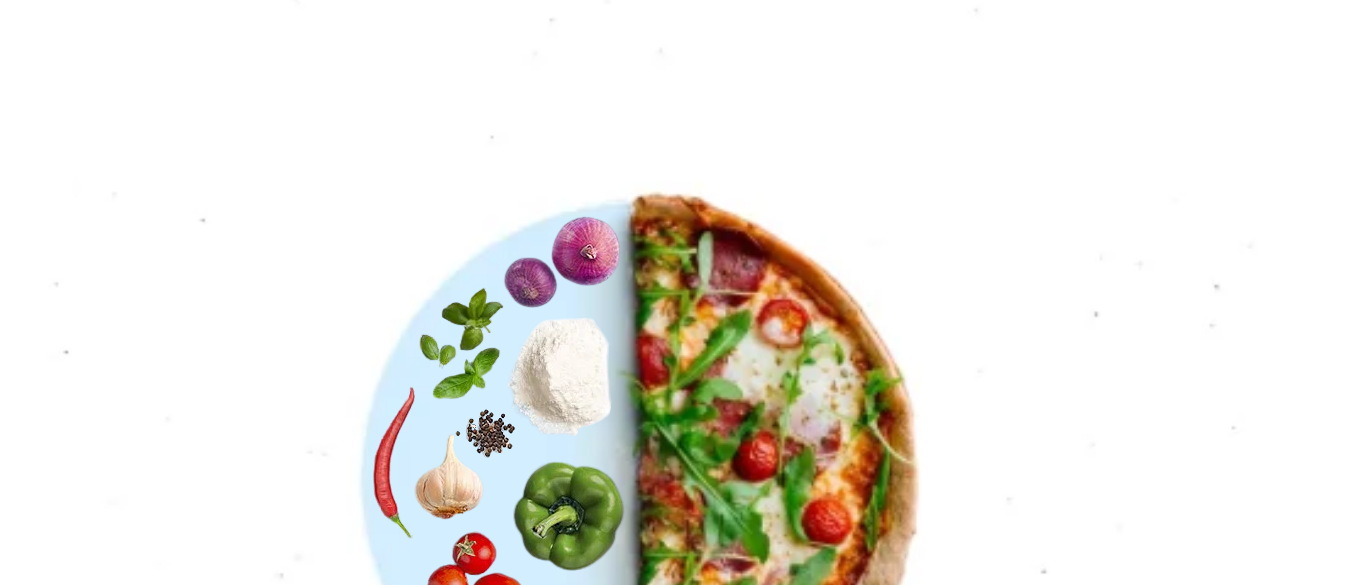
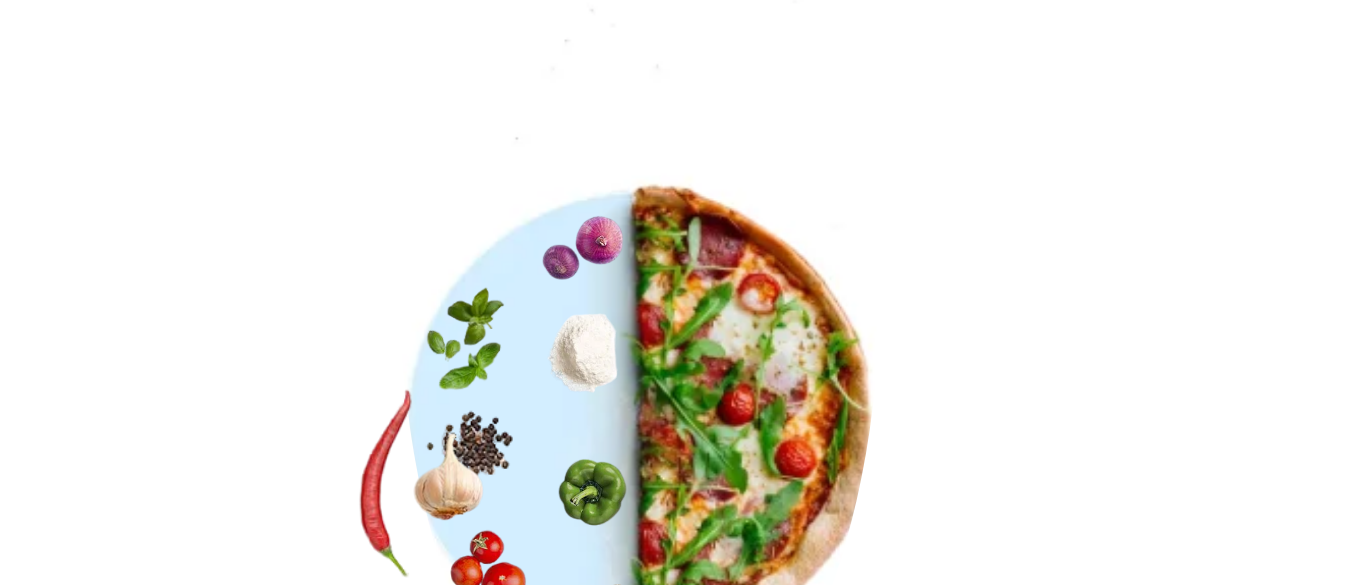
Before and after one commit to DreyWesson/culinary-animation, a plain HTML site: page index.html in a window 1280 px wide. Shown: the part 215-800 px from the top of the page, 1347 px wide, since content can reach past the window. Drawn offline with nearby package versions, Linux system fonts and the light colour scheme; a script that the page names is missing.

Commit message:
Made it responsive

```diff
--- a/css/main.css
+++ b/css/main.css
@@ -10,7 +10,7 @@ body {
 h1 {
   font-family: "Poppins";
   color: #43515c;
-  font-size: 3em;
+  font-size: 1.5em;
   font-weight: lighter;
   letter-spacing: 10px;
   padding: 50px 0px 0px 0px;
@@ -20,14 +20,19 @@ h1 {
 p {
   font-family: "Poppins";
   color: #43515c;
-  font-size: 24px;
+  font-size: 1em;
   font-weight: 100;
   z-index: 999;
 }
 
+img {
+  max-width: 100%;
+}
+/* First section
+==============================*/
 .first-section {
   width: 100%;
-  height: 150vh;
+  height: 100vh;
   display: flex;
   align-items: center;
   flex-direction: column;
@@ -38,6 +43,13 @@ p {
 .first-section .images-wrapper {
   position: absolute;
 }
+.section_1_bg {
+  transform: translateY(70%);
+  height: 60vh;
+  width: 60vh;
+  border-radius: 50%;
+  object-fit: cover;
+}
 
 .ingredient-images {
   position: absolute;
@@ -46,61 +58,64 @@ p {
   height: 530px;
   top: 420px;
 }
-
+.ingredient-images img {
+  max-width: 40px;
+}
 .section_1_01 {
   position: absolute;
-  top: 10px;
-  right: 10px;
+  top: 5px;
+  right: 5px;
 }
 
 .section_1_02 {
   position: absolute;
-  top: 80px;
-  right: 130px;
+  top: 40px;
+  right: 65px;
 }
 
 .section_1_03 {
   position: absolute;
-  top: 100px;
-  right: 10px;
+  top: 50px;
+  right: 5px;
 }
 
 .section_1_04 {
   position: absolute;
-  top: 200px;
-  right: 120px;
+  top: 100px;
+  right: 60px;
 }
 
 .section_1_05 {
   position: absolute;
-  top: 225px;
-  right: 150px;
+  top: 114px;
+  right: 75px;
 }
 
 .section_1_06 {
   position: absolute;
-  top: 170px;
-  right: 210px;
+  top: 75px;
+  right: 105px;
 }
 
 .section_1_07 {
   position: absolute;
-  top: 250px;
-  right: 10px;
+  top: 125px;
+  right: 5px;
 }
 
 .section_1_08 {
   position: absolute;
-  top: 320px;
-  right: 110px;
+  top: 160px;
+  right: 55px;
 }
 
 .section_1_09 {
   position: absolute;
-  top: 370px;
-  right: 10px;
+  top: 185px;
+  right: 5px;
 }
-
+/* Second section
+==============================*/
 .second-section {
   width: 100%;
   height: 100vh;
@@ -123,7 +138,14 @@ p {
   overflow: hidden;
   height: 100%;
 }
+.top,
+.bottom {
+  margin-top: 0%;
+  margin-bottom: 0%;
+}
 
+/* Third section
+==============================*/
 .third-section {
   width: 100%;
   height: 150vh;
@@ -144,7 +166,13 @@ p {
 .third-section .images-wrapper img {
   position: absolute;
 }
+.third-section h1,
+.third-section p {
+  color: #fff;
+}
 
+/* Forth section
+==============================*/
 .forth-section {
   width: 100%;
   height: 150vh;
@@ -164,3 +192,188 @@ p {
 .forth-section .images-wrapper img {
   position: absolute;
 }
+.forth-section img {
+  width: 100%;
+}
+.forth-section .images-wrapper img {
+  margin-top: 15%;
+}
+/* Responsiveness
+==============================*/
+@media only screen and (min-width: 768px) {
+  h1 {
+    font-family: "Poppins";
+    color: #43515c;
+    font-size: 3em;
+    font-weight: lighter;
+    letter-spacing: 10px;
+    padding: 50px 0px 0px 0px;
+    z-index: 999;
+  }
+
+  p {
+    font-family: "Poppins";
+    color: #43515c;
+    font-size: 24px;
+    font-weight: 100;
+    z-index: 999;
+  }
+  .first-section {
+    width: 100%;
+    height: 150vh;
+    display: flex;
+    align-items: center;
+    flex-direction: column;
+    text-align: center;
+    position: relative;
+  }
+  .section_1_bg {
+    transform: translateY(20%);
+    height: 120vh;
+  }
+  .ingredient-images {
+    position: absolute;
+    width: 400px;
+    left: calc(50% - 400px);
+    height: 530px;
+    top: 420px;
+  }
+  .ingredient-images img {
+    max-width: 50%;
+    width: 80px;
+  }
+  .section_1_01 {
+    position: absolute;
+    top: 45px;
+    right: 0px;
+  }
+
+  .section_1_02 {
+    position: absolute;
+    top: 80px;
+    right: 80px;
+  }
+
+  .section_1_03 {
+    position: absolute;
+    top: 120px;
+    right: 10px;
+  }
+
+  .section_1_04 {
+    position: absolute;
+    top: 190px;
+    right: 60px;
+  }
+
+  .section_1_05 {
+    position: absolute;
+    top: 250px;
+    right: 80px;
+  }
+
+  .section_1_06 {
+    position: absolute;
+    top: 140px;
+    right: 125px;
+  }
+
+  .section_1_07 {
+    position: absolute;
+    top: 250px;
+    right: 10px;
+  }
+
+  .section_1_08 {
+    position: absolute;
+    top: 330px;
+    right: 60px;
+  }
+
+  .section_1_09 {
+    position: absolute;
+    top: 370px;
+    right: 10px;
+  }
+  .forth-section img {
+    width: 50%;
+  }
+  .forth-section .images-wrapper img {
+    margin-top: 0%;
+  }
+}
+
+@media only screen and (min-width: 1200px) {
+  .section_1_bg {
+    transform: translateY(0%);
+    height: 125vh;
+  }
+  .ingredient-images img {
+    width: 100px;
+  }
+  .section_1_01 {
+    position: absolute;
+    top: 10px;
+    right: 10px;
+  }
+
+  .section_1_02 {
+    position: absolute;
+    top: 80px;
+    right: 130px;
+  }
+
+  .section_1_03 {
+    position: absolute;
+    top: 100px;
+    right: 10px;
+  }
+
+  .section_1_04 {
+    position: absolute;
+    top: 200px;
+    right: 120px;
+  }
+
+  .section_1_05 {
+    position: absolute;
+    top: 225px;
+    right: 150px;
+  }
+
+  .section_1_06 {
+    position: absolute;
+    top: 170px;
+    right: 210px;
+  }
+
+  .section_1_07 {
+    position: absolute;
+    top: 250px;
+    right: 10px;
+  }
+
+  .section_1_08 {
+    position: absolute;
+    top: 320px;
+    right: 110px;
+  }
+
+  .section_1_09 {
+    position: absolute;
+    top: 370px;
+    right: 10px;
+  }
+}
+/*@media only screen and (min-width: 768px) {
+  .section_1_bg {
+    transform: translateY(0%);
+    height: 125vh;
+  }
+}
+@media only screen and (min-width: 768px) {
+  .section_1_bg {
+    transform: translateY(0%);
+    height: 125vh;
+  }
+} */
--- a/index.html
+++ b/index.html
@@ -21,11 +21,7 @@
     <section class="first-section">
       <h1>Make Your Site Move with <br />Animation</h1>
       <div class="images-wrapper">
-        <img
-          class="section_1_bg"
-          src="img/section_1_bg.webp"
-          style="transform: translateY(-6%); height: 1200px;"
-        />
+        <img class="section_1_bg" src="img/section_1_bg.webp" />
         <div class="ingredient-images">
           <img class="section_1_01" src="img/section_1_01.webp" />
           <img class="section_1_02" src="img/section_1_02.webp" />
@@ -78,8 +74,8 @@
       </div>
     </section>
     <section class="third-section" style="background: #1d1c1c;">
-      <h1 style="color: #fff;">Animate Anything You Want</h1>
-      <p style="color: #fff;">
+      <h1>Animate Anything You Want</h1>
+      <p>
         Easily add animation to text, photos, buttons & more.
       </p>
       <div class="images-wrapper">
```
